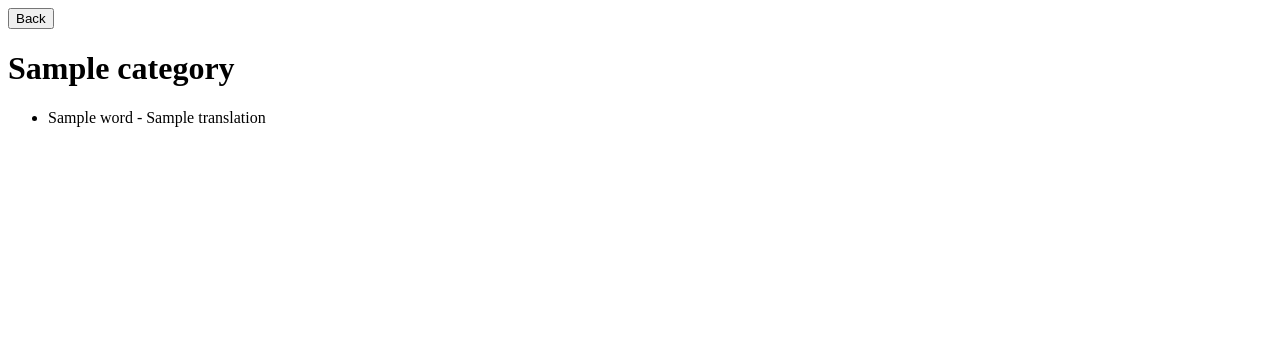
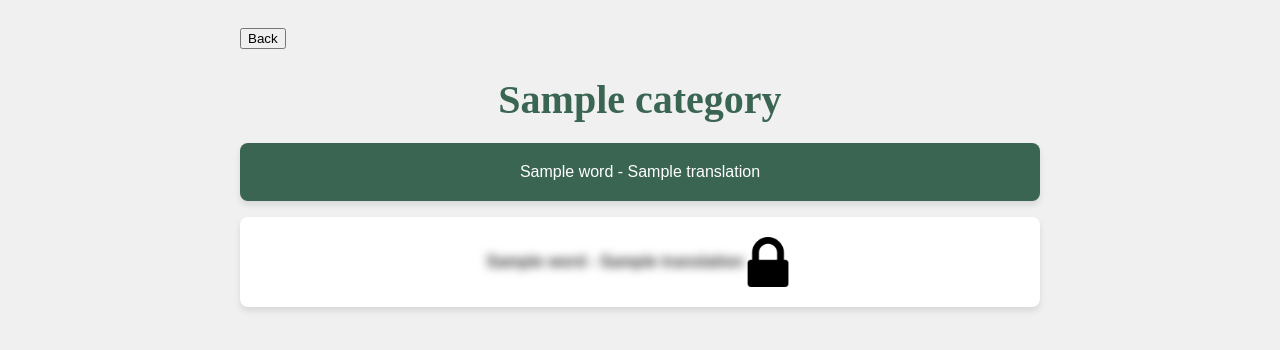
Before and after one commit to vqiu25/kiwi-sign, a Flask app: template client/templates/category.html in a window 1280 px wide. Shown: the top 350 px of the page. Run offline with Flask 3, Linux system fonts and the light colour scheme; the template is opened without the code that fills it: most values are stand-ins (such as "Sample title", 1, 10 or a date in 2020); parts of the project's set-up code (start-up, migrations or seed data) failed here and were passed over.

Commit message:
categories css

```diff
--- /dev/null
+++ b/client/static/css/category.css
@@ -0,0 +1,87 @@
+h1 {
+    margin-bottom: 20px;
+    color: #3A6552;
+    font-family: "Playfair Display", serif;
+    text-align: center;
+    font-size: 40px;
+
+}
+body {
+    font-family: Arial, sans-serif;
+    background-color: #f0f0f0;
+    padding: 20px;
+}
+.container {
+    max-width: 800px;
+    margin: 0 auto;
+}
+.seen {
+    color: green;
+}
+.cards {
+    display: flex;
+    flex-wrap: wrap;
+    gap: 20px;
+    list-style-type: none;
+    padding: 0;
+}
+.card {
+    background: white;
+    border-radius: 8px;
+    box-shadow: 0 4px 6px rgba(0, 0, 0, 0.1);
+    padding: 20px;
+    flex: 1 1 calc(50% - 20px); /* Responsive: 2 cards per row */
+    display: flex;
+    align-items: center;
+    justify-content: center;
+    transition: transform 0.3s;
+    position: relative;
+    overflow: hidden;
+}
+.card:hover {
+    transform: translateY(-10px);
+}
+
+.card-content {
+    text-align: center;
+    z-index: 1;
+}
+.card a {
+    text-decoration: none;
+    color: #333;
+    font-weight: bold;
+}
+.card a.seen {
+    color: green;
+}
+.card.blur .card-content {
+    filter: blur(5px);
+}
+.blur-overlay {
+    width: 50px;
+    height: auto;
+    align-items: center;
+}
+
+.card-content-discovered {
+    background-color: #3A6552;
+    padding: 300px;
+    text-decoration: none;
+    color: #ffffff;
+    border-radius: 8px;
+    box-shadow: 0 4px 6px rgba(0, 0, 0, 0.1);
+    padding: 20px;
+    flex: 1 1 calc(50% - 20px); /* Responsive: 2 cards per row */
+    display: flex;
+    align-items: center;
+    justify-content: center;
+    transition: transform 0.3s;
+    position: relative;
+    overflow: hidden;
+}
+
+
+a{
+text-decoration: none;
+color: white;
+}
--- a/client/static/css/pokedex.css
+++ b/client/static/css/pokedex.css
@@ -14,6 +14,11 @@ h1 {
     margin: 20px 0;
     font-size: 2rem;
     color: #333;
+}
+
+#word {
+    text-decoration: none;
+    color: white;
 }
 
 .button {
--- a/client/templates/category.html
+++ b/client/templates/category.html
@@ -2,19 +2,32 @@
 <html>
 <head>
     <title>{{ category }}</title>
-    <style>
-        .seen {
-            color: green;
-        }
-    </style>
+    <link rel="stylesheet" href="{{ url_for('static', filename='css/category.css') }}">
+
 </head>
 <body>
-    <button onclick="window.location.href='/pokedex'">Back</button>
-    <h1>{{ category }}</h1>
-    <ul>
-        {% for word, translation in words.items() %}
-            <li class="{% if word in seen_words %}seen{% endif %}">{{ word }} - {{ translation }}</li>
-        {% endfor %}
-    </ul>
+    <div class="container">
+        <button onclick="window.location.href='/pokedex'">Back</button>
+        <h1>{{ category }}</h1>
+        <ul class="cards">
+            {% for word, translation in words.items() %}
+                    <div class="card-content-discovered">
+                        <a href="#" class="{% if word in seen_words %}seen{% endif %}" id="word">{{ word }} - {{ translation }}</a>
+                    </div>
+            {% endfor %}
+        </ul>
+        <ul class="cards">
+            {% for word, translation in words.items() %}
+                <li class="card {% if word not in seen_words %}blur{% endif %}">
+                    <div class="card-content">
+                        <a href="#" class="{% if word in seen_words %}seen{% endif %}">{{ word }} - {{ translation }}</a>
+                    </div>
+                    {% if word not in seen_words %}
+                    <img src="{{ url_for('static', filename='gallery/lock.png') }}" alt="logo" class="blur-overlay">
+                    {% endif %}
+                </li>
+            {% endfor %}
+        </ul>
+    </div>
 </body>
 </html>
```
Also changed, not shown: client/static/gallery/lock.png (added).
